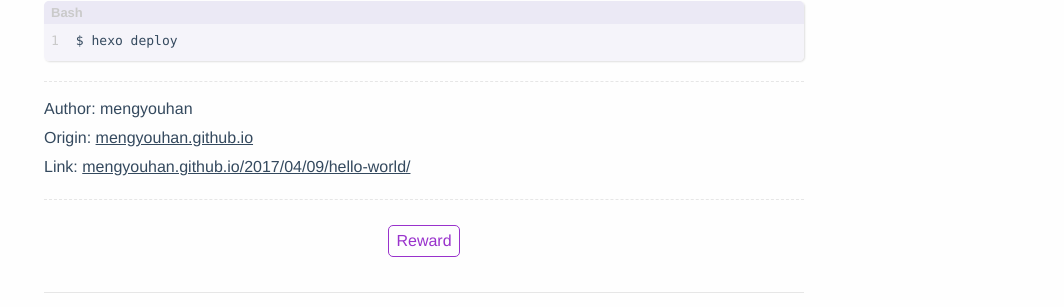
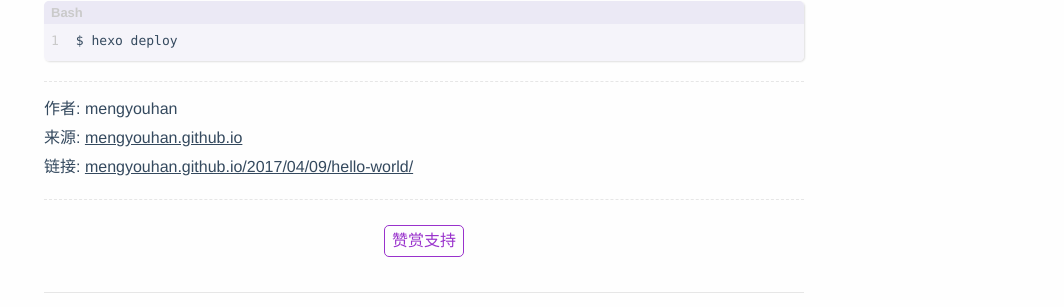
Before and after one commit to mengyouhan/mengyouhan.github.io, a plain HTML site: page 2017/04/09/hello-world/index.html in a window 1280 px wide. Shown: the part 760-1067 px from the top of the page, without its empty margins (216-1280 px from the left). Drawn offline with Linux system fonts and the light colour scheme; a web font is replaced by a local one.

Commit message:
Site updated: 2017-04-26 18:41:06

```diff
--- a/2017/04/09/hello-world/index.html
+++ b/2017/04/09/hello-world/index.html
@@ -234,15 +234,15 @@
 
   <div class="post-copyright">
     <p class="copyright-item">
-      <span>Author: </span>
+      <span>作者: </span>
       <span>mengyouhan</span>
     </p>
     <p class="copyright-item">
-      <span>Origin: </span>
+      <span>来源: </span>
       <a href="mengyouhan.github.io">mengyouhan.github.io</a>
     </p>
     <p class="copyright-item">
-      <span>Link: </span>
+      <span>链接: </span>
       <a href="mengyouhan.github.io/2017/04/09/hello-world/">mengyouhan.github.io/2017/04/09/hello-world/</a>
     </p>
 
@@ -258,7 +258,7 @@
 
   <div class="post-reward">
     <input type="checkbox" name="reward" id="reward" hidden />
-    <label class="reward-button" for="reward">Reward</label>
+    <label class="reward-button" for="reward">赞赏支持</label>
     <div class="qr-code">
 
 
```
Also changed, not shown: 2017/04/09/start/index.html (+4 -4 lines), 2017/04/26/text/index.html (+4 -4 lines), tags/index.html (+1 -1 lines).
